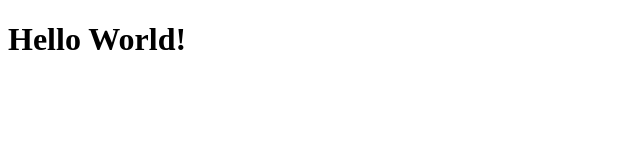
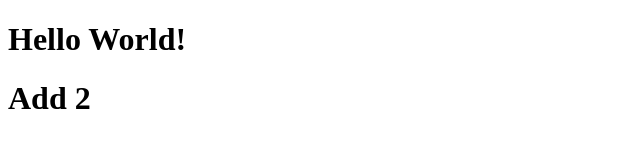
Before and after one commit to muhamm026934/test-new-york-repo, a plain HTML site: page index.html in a window 1280 px wide. Shown: the whole page, without its empty margins (0-640 px from the left). Drawn offline with Linux system fonts and the light colour scheme.

Commit message:
second commit

```diff
--- a/index.html
+++ b/index.html
@@ -7,5 +7,6 @@
   </head>
   <body>
     <h1>Hello World!</h1>
+    <h1>Add 2</h1>
   </body>
 </html>
```
